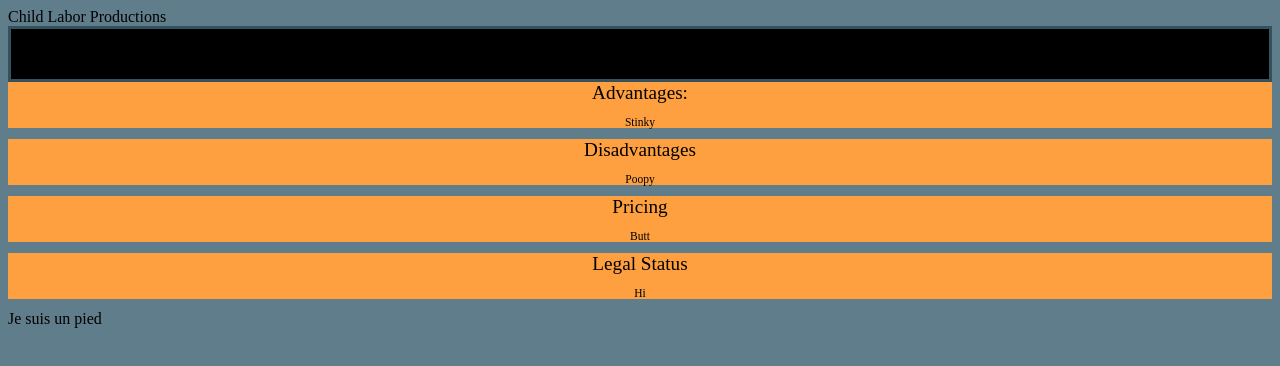
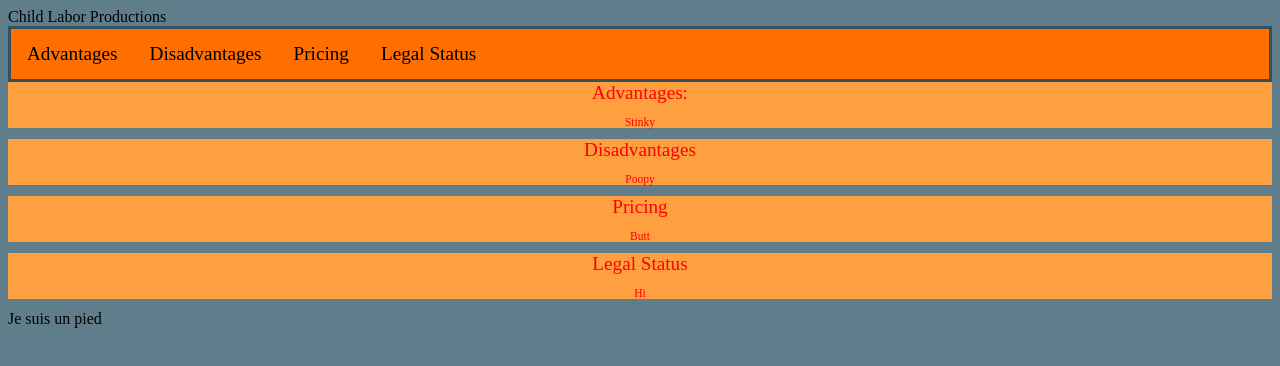
Before and after one commit to KTMetcalfe/Website, a plain HTML site: page index.html in a window 1280 px wide. Drawn offline with Linux system fonts and the light colour scheme.

Commit message:
Update main.css

```diff
--- a/main.css
+++ b/main.css
@@ -16,7 +16,7 @@ article, aside {
 	background-color: var(--s-l);
 	margin: auto;
 	display: block;
-	color: black;
+	color: red;
 	text-align: center;
 	border: 3px;
 	text-decoration: none;
@@ -29,7 +29,7 @@ p {
 
 .navClass {
 	overflow: hidden;
-	background-color: black;
+	background-color: var(--s);
 	border: 3px solid var(--p-d);
 }
 
```
